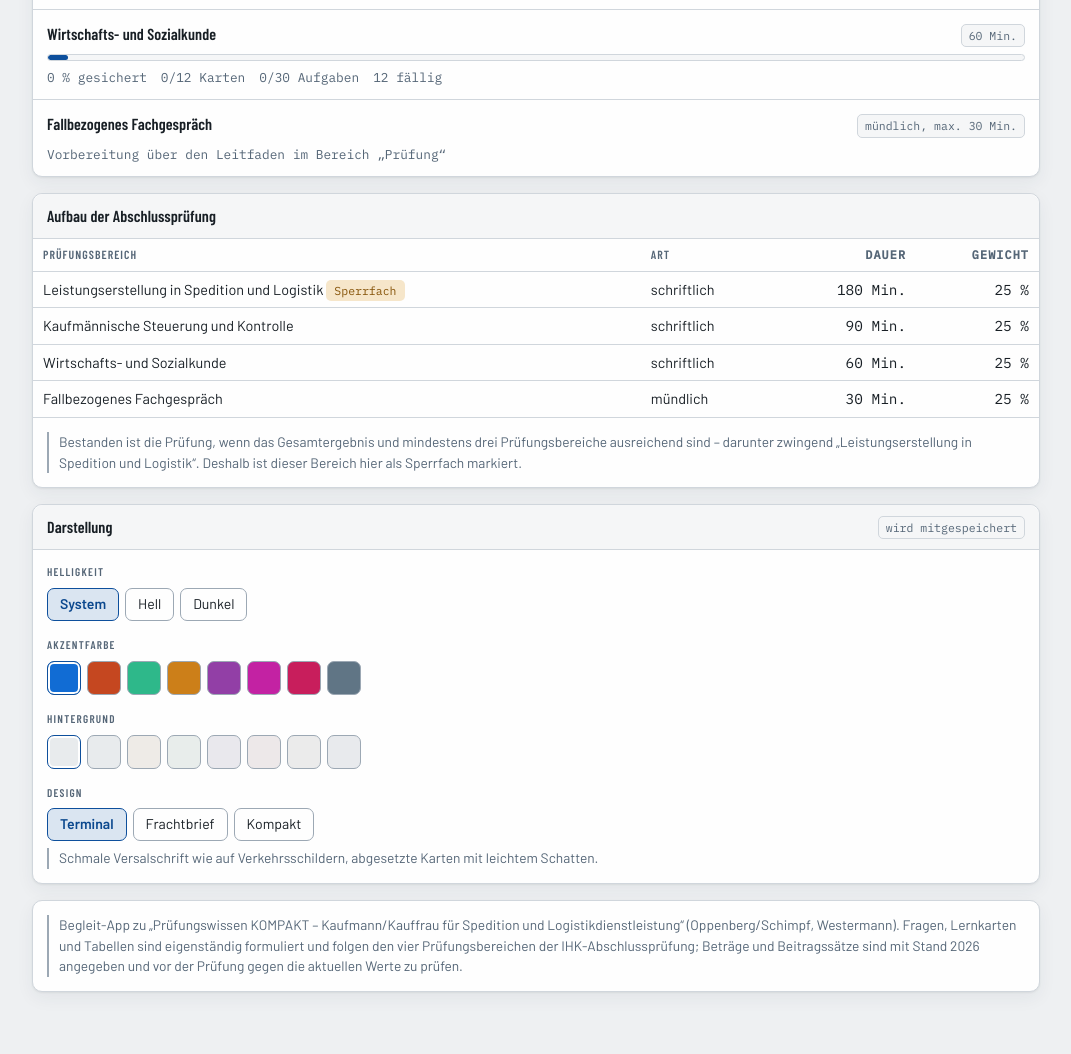
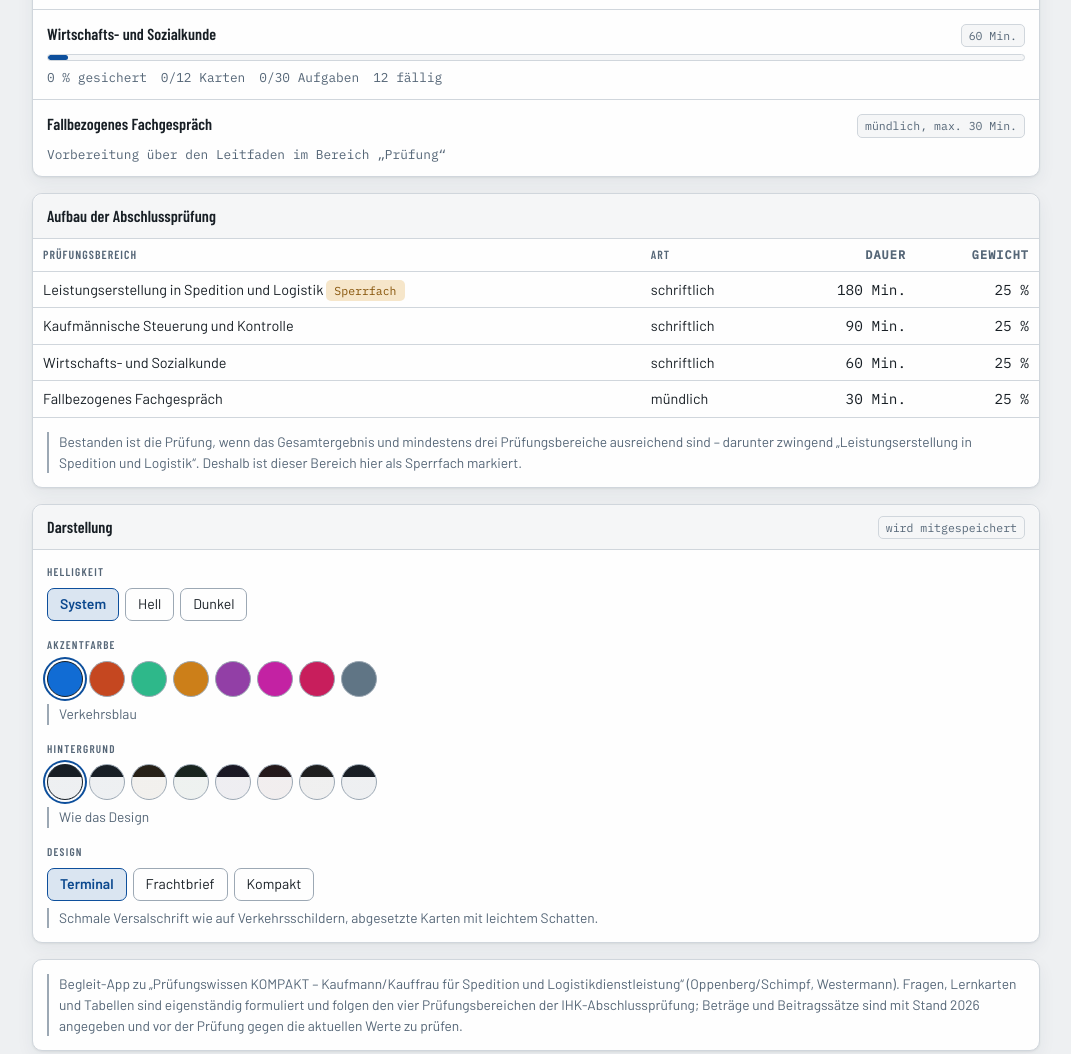
Before and after one commit to SuffLaki/Pr-fungsvorbereitung, a plain HTML site: page index.html in a window 1280 px wide. Shown: the part 602-1656 px from the top of the page, without its empty margins (104-1175 px from the left). Before the commit the page ends 1634 px from the top, so only its background shows below. Drawn offline with nearby package versions, Linux system fonts and the light colour scheme.

Commit message:
Farbfelder sichtbar machen
Die Hintergrund-Felder gingen auf der hellen Karte unter: Sie zeigen den
Ton jetzt als kleine Seitenvorschau mit Textbalken, haben einen kräftigeren
Rand und eine deutliche Markierung für die Auswahl. Unter beiden Farbreihen
steht zusätzlich der Name der gewählten Farbe. Offline-Cache auf v5.

Co-Authored-By: Claude Opus 5 <noreply@anthropic.com>

```diff
--- a/index.html
+++ b/index.html
@@ -306,10 +306,15 @@ td.num,th.num{text-align:right;font-family:var(--schrift-daten);font-variant-num
   padding:7px 12px;cursor:pointer;font-size:.88rem;line-height:1.2;
 }
 .wahlreihe button[aria-pressed="true"]{background:var(--signal-weich);border-color:var(--signal);color:var(--signal-text);font-weight:600}
-.farbfeld{
-  width:34px;height:34px;border-radius:50%;border:2px solid var(--linie);cursor:pointer;padding:0;
-}
-.farbfeld[aria-pressed="true"]{border-color:var(--text);box-shadow:0 0 0 2px var(--flaeche) inset}
+/* zwei Klassen, damit die Regeln die allgemeinen Knopfregeln der Reihe überstimmen */
+.wahlreihe .farbfeld{
+  width:36px;height:36px;border-radius:50%;cursor:pointer;padding:0;overflow:hidden;
+  border:1px solid var(--linie-stark);
+}
+.wahlreihe .farbfeld[aria-pressed="true"]{
+  border-color:var(--text);
+  box-shadow:0 0 0 2px var(--flaeche),0 0 0 4px var(--signal);
+}
 
 /* ---------- Start ---------- */
 .frist-feld{display:flex;gap:10px;flex-wrap:wrap;align-items:flex-end}
@@ -1673,12 +1678,17 @@ function dunkelAktiv() {
   return !!(window.matchMedia && window.matchMedia("(prefers-color-scheme: dark)").matches);
 }
 
-/* Farbe einer Hintergrund-Probe, passend zum aktuellen Hell-/Dunkelzustand */
+/* Hintergrund-Probe: zeigt den Ton als kleine Seitenvorschau mit Textbalken,
+   sonst wären die hellen Töne auf der weißen Karte kaum zu erkennen. */
 function grundProbe(g) {
   let h = g.h, s = g.s;
-  if (g.id === "design") { const dunkelton = F.design.stil === "frachtbrief"; h = dunkelton ? 36 : 210; s = dunkelton ? 16 : 14; }
+  if (g.id === "design") { const papier = F.design.stil === "frachtbrief"; h = papier ? 36 : 210; s = papier ? 16 : 14; }
   if (g.id === "akzent") { const a = AKZENTE.find(x => x.id === F.design.akzent) || AKZENTE[0]; h = a.h; s = 12; }
-  return "hsl(" + h + " " + s + "% " + (dunkelAktiv() ? 14 : 92) + "%)";
+  const dunkel = dunkelAktiv();
+  const rund = x => Math.round(x * 10) / 10;
+  const flaeche = "hsl(" + h + " " + rund(dunkel ? s * 1.2 : s) + "% " + (dunkel ? 14.5 : 94) + "%)";
+  const schrift = "hsl(" + h + " " + rund(dunkel ? s * 1.4 : s * 1.6) + "% " + (dunkel ? 93 : 12) + "%)";
+  return "linear-gradient(" + schrift + " 0 34%, " + flaeche + " 34% 100%)";
 }
 
 function zeichne() {
@@ -1789,6 +1799,8 @@ function rStart() {
 function darstellungHtml() {
   const d = F.design;
   const stil = STILE.find(s => s.id === d.stil) || STILE[0];
+  const akzentJetzt = AKZENTE.find(a => a.id === d.akzent) || AKZENTE[0];
+  const grundJetzt = GRUENDE.find(g => g.id === d.grund) || GRUENDE[0];
   const knopfreihe = (eintraege, attribut, aktiv) => '<div class="wahlreihe">' + eintraege.map(e =>
     '<button type="button" ' + attribut + '="' + e.id + '" aria-pressed="' + (e.id === aktiv) + '">' + esc(e.name) + "</button>").join("") + "</div>";
 
@@ -1799,11 +1811,11 @@ function darstellungHtml() {
       '<div class="stapel" style="gap:7px"><span class="feldname">Akzentfarbe</span><div class="wahlreihe">' +
         AKZENTE.map(a => '<button type="button" class="farbfeld" data-akzent-wahl="' + a.id + '" title="' + esc(a.name) + '" aria-label="' + esc(a.name) + '"' +
           ' aria-pressed="' + (a.id === d.akzent) + '" style="background:hsl(' + a.h + " " + a.s + '% 45%)"></button>').join("") +
-      "</div></div>" +
+      '</div><p class="hinweis">' + esc(akzentJetzt.name) + "</p></div>" +
       '<div class="stapel" style="gap:7px"><span class="feldname">Hintergrund</span><div class="wahlreihe">' +
         GRUENDE.map(g => '<button type="button" class="farbfeld" data-grund-wahl="' + g.id + '" title="' + esc(g.name) + '" aria-label="' + esc(g.name) + '"' +
           ' aria-pressed="' + (g.id === d.grund) + '" style="background:' + grundProbe(g) + '"></button>').join("") +
-      "</div></div>" +
+      '</div><p class="hinweis">' + esc(grundJetzt.name) + "</p></div>" +
       '<div class="stapel" style="gap:7px"><span class="feldname">Design</span>' + knopfreihe(STILE, "data-stil-wahl", d.stil) +
         '<p class="hinweis">' + esc(stil.info) + "</p></div>" +
     "</div></div>";
--- a/sw.js
+++ b/sw.js
@@ -1,5 +1,5 @@
 /* Offline-Cache der Prüfungstrainer-App. Version hochzählen, wenn index.html geändert wird. */
-const CACHE = "spl-trainer-v4";
+const CACHE = "spl-trainer-v5";
 const DATEIEN = ["./", "./index.html", "./manifest.webmanifest", "./icon-180.png", "./icon-192.png", "./icon-512.png", "./icon-512-maskable.png"];
 
 self.addEventListener("install", e => {
```
